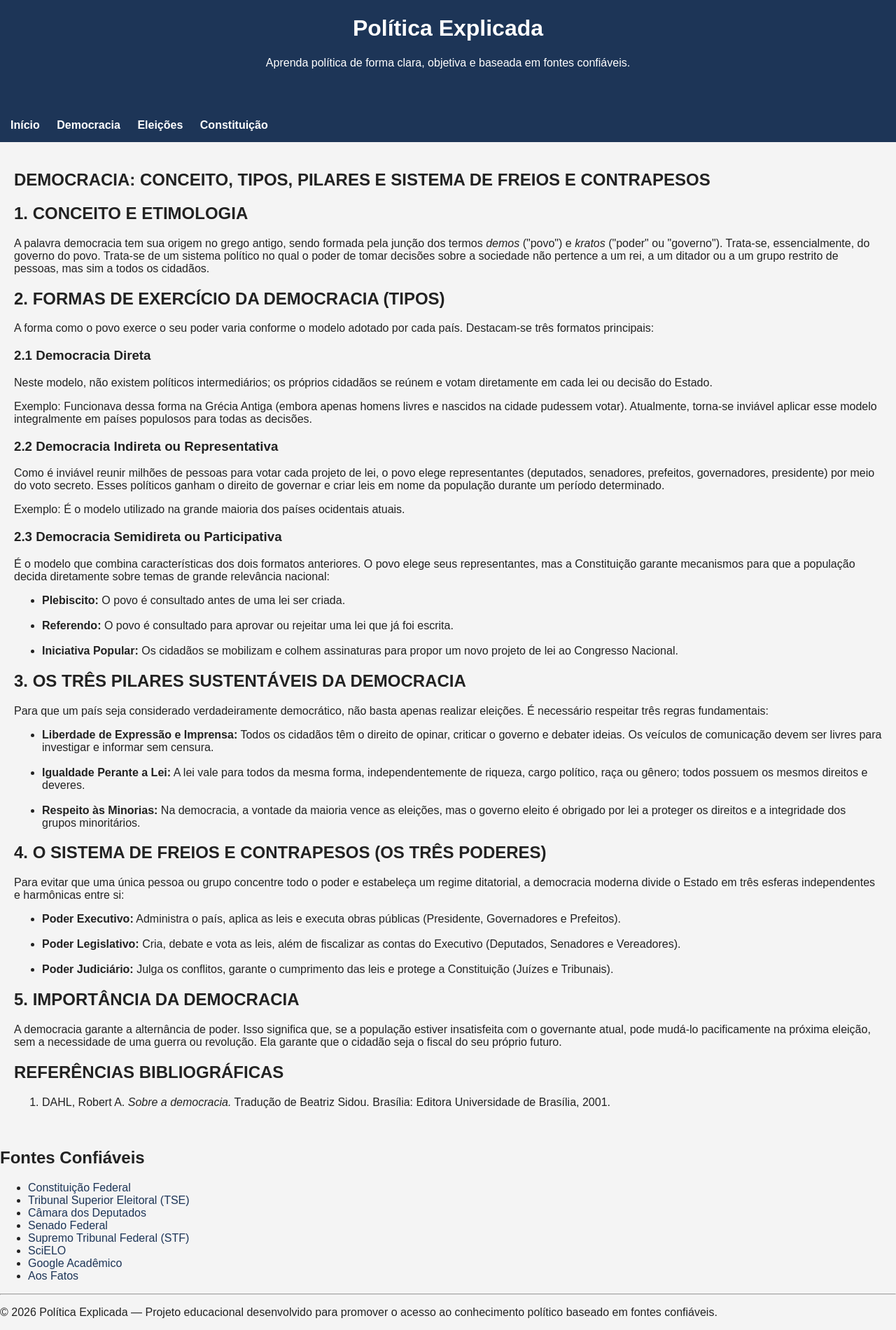
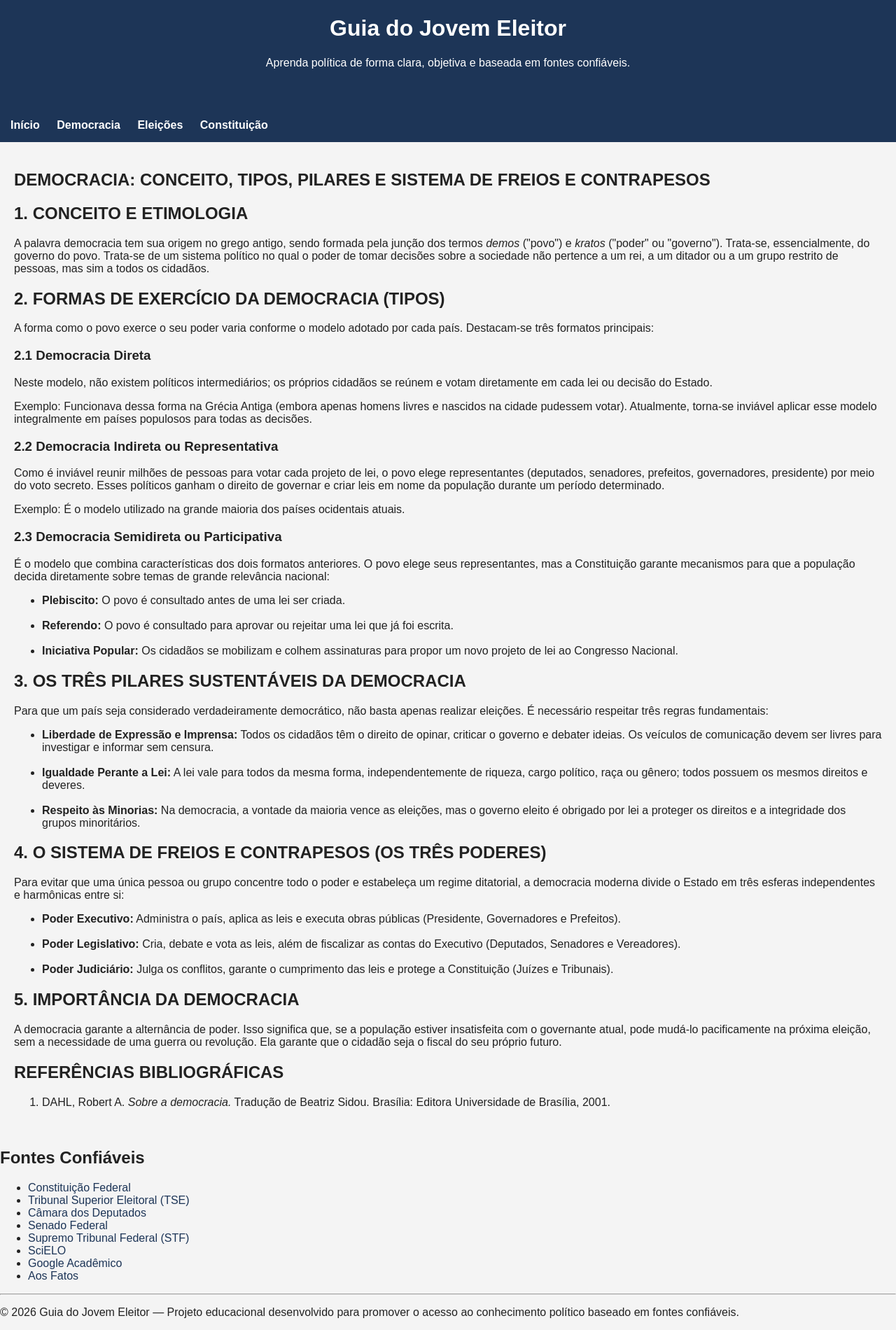
Before and after one commit to azevedoneto120-collab/politica-site, a plain HTML site: page democracia.html in a window 1280 px wide. Shown: the part 39-1939 px from the top of the page at 70% size. Drawn offline with Linux system fonts and the light colour scheme.

Commit message:
correção de nome

```diff
--- a/democracia.html
+++ b/democracia.html
@@ -7,7 +7,7 @@
 
     <meta name="viewport" content="width=device-width, initial-scale=1.0">
 
-    <title>Democracia - Política Explicada</title>
+    <title>Democracia - Guia do Jovem Eleitor</title>
 
     <link rel="stylesheet" href="css/style.css">
 
@@ -17,7 +17,7 @@
 
 <header>
 
-    <h1>Política Explicada</h1>
+    <h1>Guia do Jovem Eleitor</h1>
 
     <p>
         Aprenda política de forma clara, objetiva e baseada em fontes confiáveis.
@@ -322,7 +322,7 @@
     <hr>
 
     <p>
-        © 2026 Política Explicada — Projeto educacional desenvolvido para promover
+        © 2026 Guia do Jovem Eleitor — Projeto educacional desenvolvido para promover
         o acesso ao conhecimento político baseado em fontes confiáveis.
     </p>
 
```
Also changed, not shown: constituicao.html (+1 -1 lines), eleicoes.html (+3 -3 lines), index.html (+3 -3 lines).
